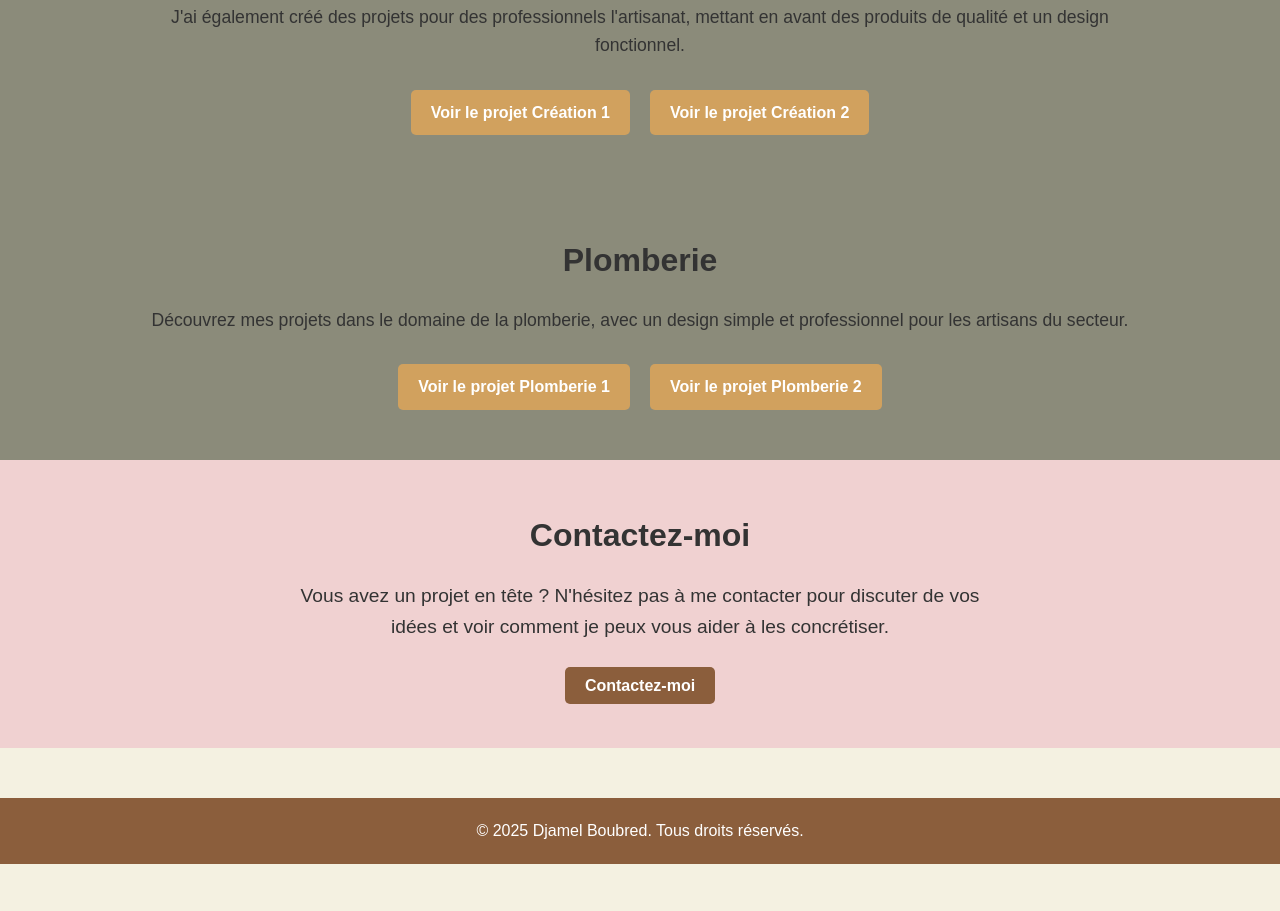
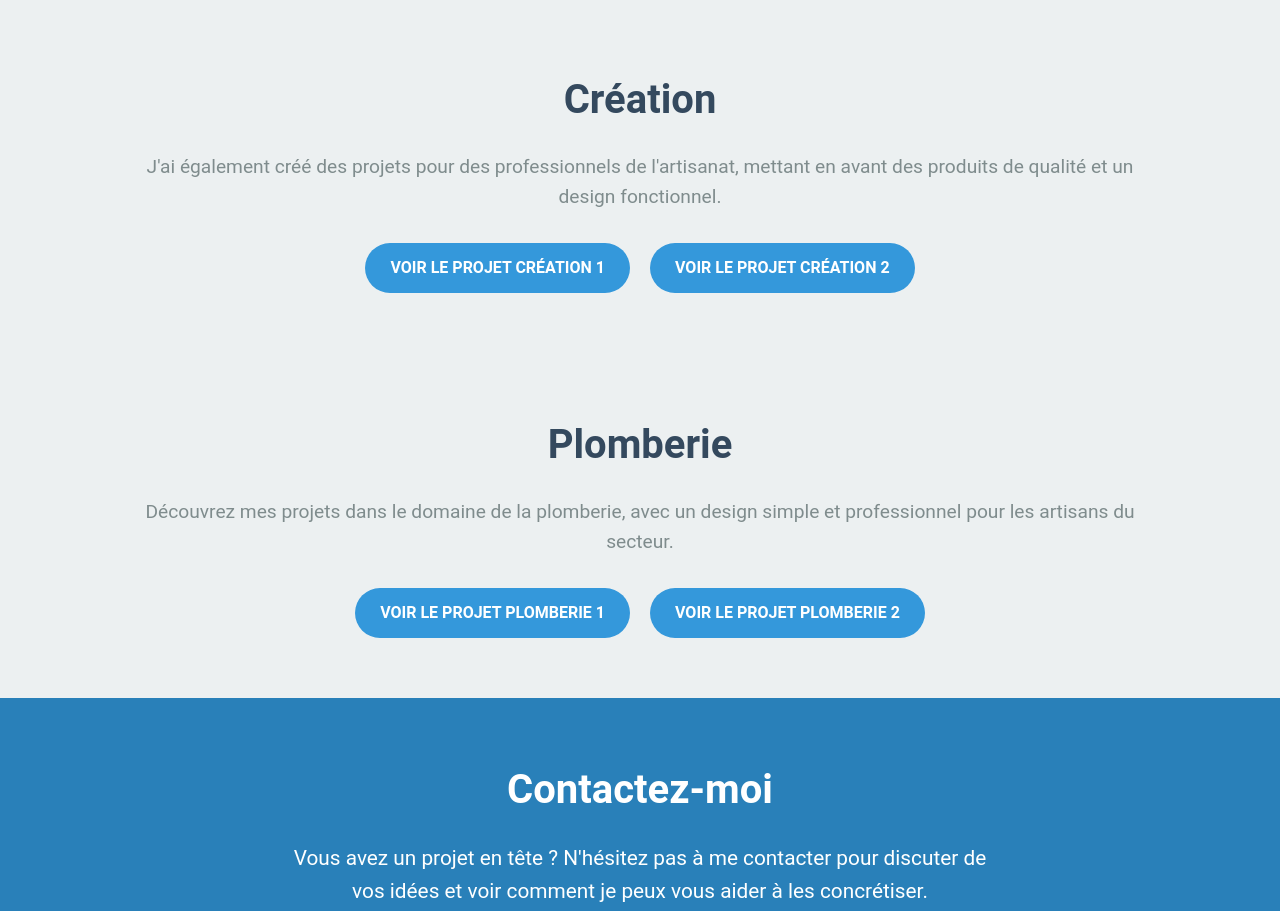
Before and after one commit to djamelboubred/portfollio_DN, a plain HTML site: page index.html in a window 1280 px wide. Shown: the part 669-1580 px from the top of the page. Before the commit the page ends 1533 px from the top, so only its background shows below. Drawn offline with Linux system fonts and the light colour scheme.

Commit message:
MAJ index

```diff
--- a/index.html
+++ b/index.html
@@ -27,11 +27,11 @@
             </div>
         </section>
 
-        <!-- Section Boucherie -->
+        <!-- Section Création -->
         <section class="category">
             <div class="container">
                 <h2>Création</h2>
-                <p>J'ai également créé des projets pour des professionnels l'artisanat, mettant en avant des produits de qualité et un design fonctionnel.</p>
+                <p>J'ai également créé des projets pour des professionnels de l'artisanat, mettant en avant des produits de qualité et un design fonctionnel.</p>
                 <div class="btn-container">
                     <a href="https://djamelboubred.github.io/portfollio_DN/Creation-1/" class="btn">Voir le projet Création 1</a>
                     <a href="https://djamelboubred.github.io/portfollio_DN/Creation-2/" class="btn">Voir le projet Création 2</a>
@@ -51,6 +51,7 @@
             </div>
         </section>
 
+        <!-- Section Contact -->
         <section class="contact">
             <div class="container">
                 <h2>Contactez-moi</h2>
--- a/style.css
+++ b/style.css
@@ -6,8 +6,8 @@
 }
 
 body {
-    font-family: 'Arial', sans-serif;
-    background-color: #f4f1e1; /* Couleur beige */
+    font-family: 'Roboto', sans-serif; /* Police moderne */
+    background-color: #f5f5f5; /* Gris clair */
     color: #333; /* Texte sombre pour contraster */
     line-height: 1.6;
 }
@@ -19,38 +19,47 @@ body {
 
 /* Header */
 header {
-    background-color: #8B5E3C; /* Marron chocolat */
+    background-color: #2C3E50; /* Bleu foncé élégant */
     color: white;
     text-align: center;
-    padding: 50px 0;
+    padding: 80px 0; /* Plus d'espace pour aérer */
 }
 
 header h1 {
-    font-size: 2.5em;
+    font-size: 3em;
+    font-weight: 700;
     margin-bottom: 20px;
 }
 
 header p {
-    font-size: 1.2em;
-    max-width: 700px;
+    font-size: 1.3em;
+    max-width: 800px;
     margin: 0 auto;
+    line-height: 1.8;
 }
 
-/* Sections des catégories (Pâtisserie, Boucherie, Plomberie) */
+/* Sections des catégories */
 .category {
-    padding: 50px 0;
-    background-color: #8B8B7A; /* Gris taupe */
+    padding: 60px 0;
+    background-color: #ecf0f1; /* Gris très clair */
     text-align: center;
+    transition: background-color 0.3s ease;
+}
+
+.category:hover {
+    background-color: #bdc3c7; /* Gris moyen au survol */
 }
 
 .category h2 {
-    font-size: 2em;
+    font-size: 2.5em;
     margin-bottom: 20px;
+    color: #34495E; /* Bleu/gris profond */
 }
 
 .category p {
-    font-size: 1.1em;
+    font-size: 1.2em;
     margin-bottom: 30px;
+    color: #7f8c8d; /* Gris neutre pour les paragraphes */
 }
 
 .btn-container {
@@ -60,55 +69,60 @@ header p {
 }
 
 .category .btn {
-    padding: 10px 20px;
-    background-color: #D1A15E; /* Or/cuivre */
+    padding: 12px 25px;
+    background-color: #3498db; /* Bleu vif */
     color: white;
     text-decoration: none;
-    border-radius: 5px;
-    font-weight: bold;
-    transition: background-color 0.3s ease;
+    border-radius: 50px; /* Bordure arrondie */
+    font-weight: 600;
+    text-transform: uppercase; /* Majuscules pour plus de style */
+    transition: background-color 0.3s ease, transform 0.2s ease;
     display: inline-block;
 }
 
 .category .btn:hover {
-    background-color: #B58C4F; /* Or plus foncé au survol */
+    background-color: #2980b9; /* Bleu foncé au survol */
+    transform: translateY(-3px); /* Effet de survol */
 }
 
-/* Section de contact */
+/* Section Contact */
 .contact {
-    padding: 50px 0;
-    background-color: #F0D1D1; /* Rose poudré */
+    padding: 60px 0;
+    background-color: #2980b9; /* Orange chaud */
     text-align: center;
+    color: white;
 }
 
 .contact h2 {
-    font-size: 2em;
+    font-size: 2.5em;
     margin-bottom: 20px;
 }
 
 .contact p {
-    font-size: 1.2em;
+    font-size: 1.3em;
     max-width: 700px;
     margin: 0 auto 30px;
 }
 
 .contact .btn {
-    padding: 10px 20px;
-    background-color: #8B5E3C; /* Marron chocolat */
+    padding: 12px 30px;
+    background-color: #e74c3c; /* Rouge éclatant */
     color: white;
     text-decoration: none;
-    border-radius: 5px;
-    font-weight: bold;
-    transition: background-color 0.3s ease;
+    border-radius: 50px;
+    font-weight: 600;
+    text-transform: uppercase;
+    transition: background-color 0.3s ease, transform 0.2s ease;
 }
 
 .contact .btn:hover {
-    background-color: #6E4B3A; /* Marron plus foncé au survol */
+    background-color: #c0392b; /* Rouge plus foncé au survol */
+    transform: translateY(-3px);
 }
 
 /* Footer */
 footer {
-    background-color: #8B5E3C; /* Marron chocolat */
+    background-color: #34495E; /* Bleu foncé */
     color: white;
     text-align: center;
     padding: 20px 0;
```
